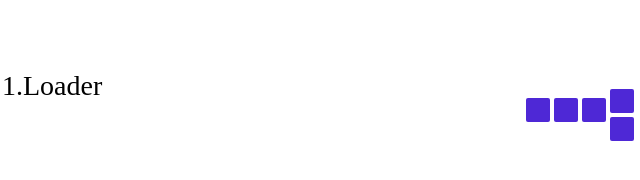
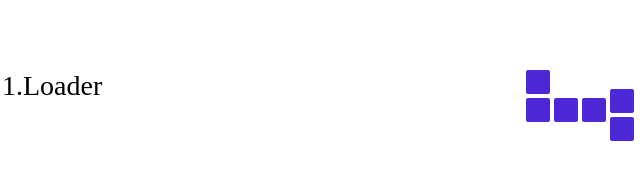
Before and after one commit to pq5910/-, a plain HTML site: page index.html in a window 1280 px wide. Shown: the part 298-478 px from the top of the page, 322-962 px from the left. Drawn offline with Linux system fonts and the light colour scheme.

Commit message:
box6 추가

```diff
--- a/index.html
+++ b/index.html
@@ -19,6 +19,7 @@
                 <div id="box3"></div>
                 <div id="box4"></div>
                 <div id="box5"></div>
+                <div id="box6"></div>
             </div>
         </div>
     </div>
```
